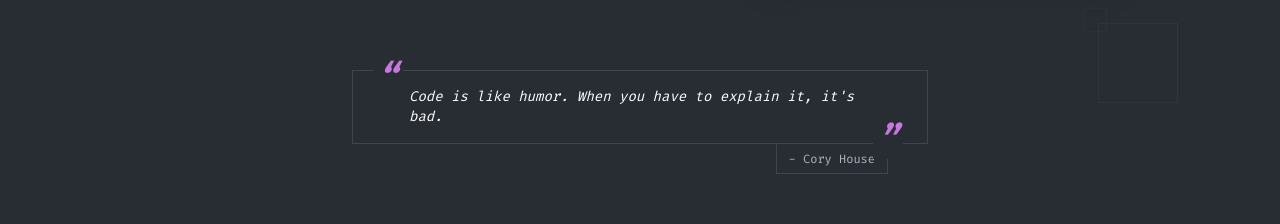
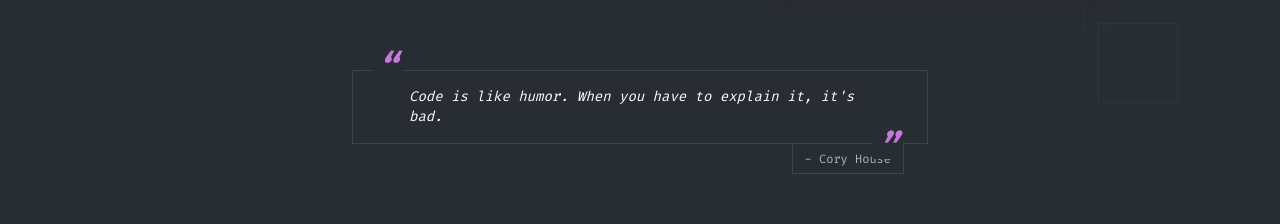
Before and after one commit to piin-nhs/portfolio, a React (Vite) app: page / in a window 1280 px wide. Shown: the part 537-761 px from the top of the page. Built offline with nearby package versions, Linux system fonts and the light colour scheme.

Commit message:
style: fix quote line height to prevent vertical overflow

```diff
--- a/src/sections/Hero.tsx
+++ b/src/sections/Hero.tsx
@@ -191,20 +191,20 @@
                 >
                   <span
                     className="absolute text-4xl bg-background px-1 text-accent font-bold select-none"
-                    style={{ left: '1.25rem', top: '-0.9rem' }}
+                    style={{ left: '1.25rem', top: '-0.9rem', display: 'inline-block', lineHeight: '0.6' }}
                   >
                     “
                   </span>
                   <span>Code is like humor. When you have to explain it, it's bad.</span>
                   <span
                     className="absolute text-4xl bg-background px-1 text-accent font-bold select-none"
-                    style={{ right: '1.5rem', bottom: '-1.0rem' }}
+                    style={{ right: '1.5rem', bottom: '-1.0rem', display: 'inline-block', lineHeight: '0.6' }}
                   >
                     ”
                   </span>
                 </p>
               </div>
-              <p className="w-fit border border-[#3e4452] border-t-transparent py-1.5 px-3 text-textSecondary text-xs font-mono mr-10">
+              <p className="w-fit border border-[#3e4452] border-t-transparent py-1.5 px-3 text-textSecondary text-xs font-mono mr-6">
                 - Cory House
               </p>
             </div>
```
